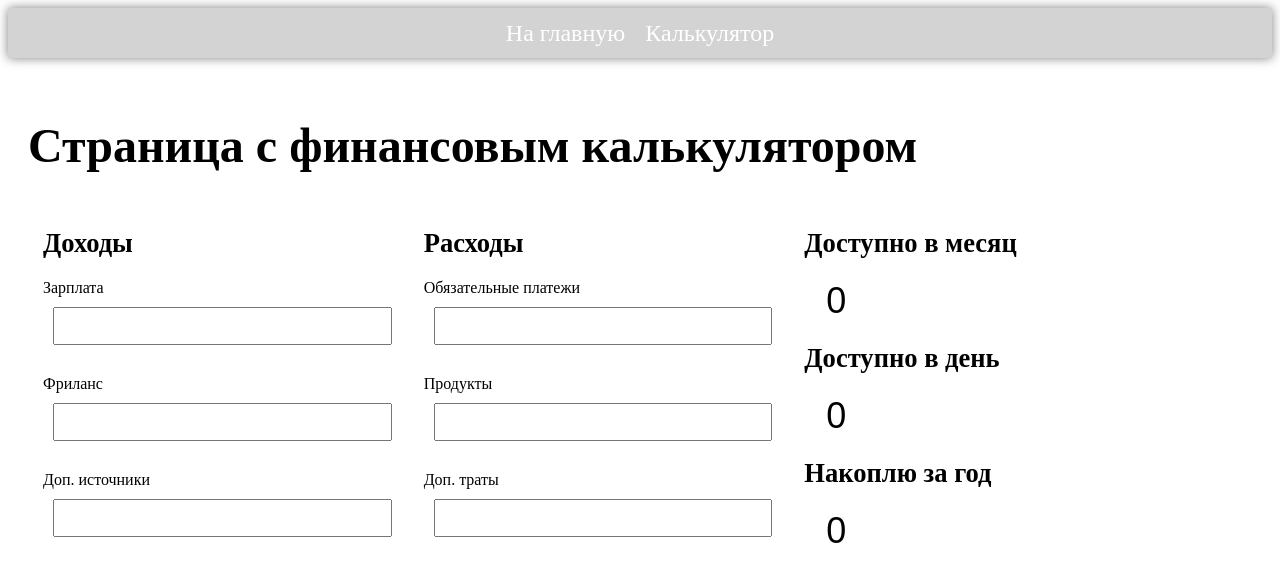
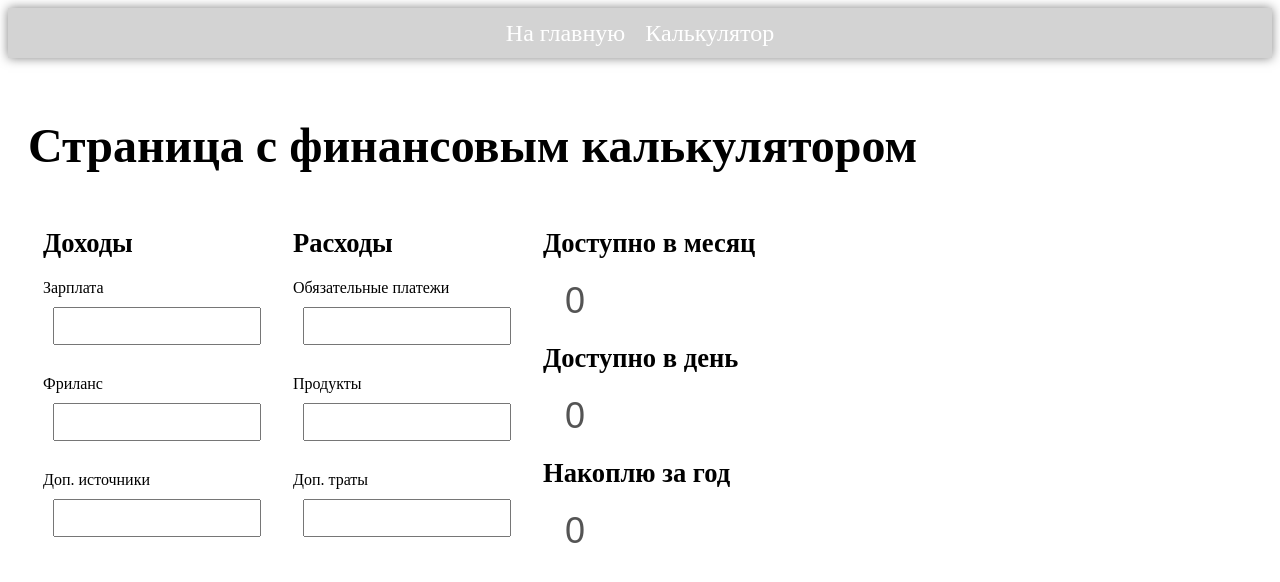
Before and after one commit to igitlog/Nuxt-project, a Nuxt app: page /financeCalculator in a window 1280 px wide. Shown: the top 582 px of the page. Built offline with nearby package versions, Linux system fonts and the light colour scheme.

Commit message:
Add first calculate functional

```diff
--- a/components/pages/FinanceCalculator/index.vue
+++ b/components/pages/FinanceCalculator/index.vue
@@ -6,44 +6,48 @@
         <h5>Доходы</h5>
         <label>
           Зарплата
-          <input type="number" id="" class="input" />
+          <input type="number" v-model="salary" class="input" />
         </label>
         <label>
           Фриланс
-          <input type="number" id="" class="input" />
+          <input type="number" v-model="freelance" class="input" />
         </label>
         <label>
           Доп. источники
-          <input type="number" id="" class="input" />
+          <input type="number" v-model="dopFinance" class="input" />
         </label>
       </div>
       <div class="inputBLock">
         <h5>Расходы</h5>
         <label>
           Обязательные платежи
-          <input type="number" id="" class="input" />
+          <input type="number" v-model="payments" class="input" />
         </label>
         <label>
           Продукты
-          <input type="number" id="" class="input" />
+          <input type="number" v-model="products" class="input" />
         </label>
         <label>
           Доп. траты
-          <input type="number" id="" class="input" />
+          <input type="number" v-model="dopPayments" class="input" />
         </label>
       </div>
       <div class="inputBLockTotal">
         <div class="total">
           <h5>Доступно в месяц</h5>
-          <input class="total-input" type="number" value="0" id="total-month" />
+          <input class="total-input" type="number" disabled value="totalMonthCalc" v-model="totalMonth"/>
+          <span class="hidden">{{totalMonthCalc}}</span>
         </div>
         <div class="total">
           <h5>Доступно в день</h5>
-          <input class="total-input" type="number" value="0" id="total-day" />
+          <input class="total-input" type="number" disabled value="totalDayCalc" v-model="totalDay" />
+          <span class="hidden">{{totalDayCalc}}</span>
         </div>
         <div class="total">
           <h5>Накоплю за год</h5>
-          <input class="total-input" type="number" value="0" id="kopilka" />
+          <input class="total-input" type="number" disabled value="kopilkaCalc" v-model="kopilka" />
+          <span class="hidden">{{kopilkaCalc}}</span>
+
         </div>
       </div>
     </div>
@@ -52,16 +56,57 @@
 
 <script lang="ts">
 import Vue from "vue";
-
-export default Vue.extend({});
+export default Vue.extend({
+  data() {
+    return {
+      salary: '' as any,
+      freelance: '' as any,
+      dopFinance: '' as any,
+      payments: '' as any,
+      products: '' as any,
+      dopPayments: '' as any,
+      totalMonth: 0,
+      totalDay: 0,
+      kopilka: 0,
+    };
+  },
+  computed: {
+    totalMonthCalc(): any {
+      const salary = Number(this.salary) + Number(this.freelance) + Number(this.dopFinance)
+      const payment = Number(this.payments) + Number(this.products) + Number(this.dopPayments)
+      if (salary || payment) {
+        return this.totalMonth = salary - payment
+      }
+      return this.totalMonth = 0
+    },
+    totalDayCalc(): any {
+      const day = Math.round(this.totalMonth / 30)
+        return this.totalDay = day
+    },
+    kopilkaCalc(): any {
+      const year = Math.round(this.totalMonth * 12)
+        return this.kopilka = year
+    }
+  },
+});
 </script>
 
 <style scoped>
 .input {
   width: 100%;
 }
+input[type=number]::-webkit-inner-spin-button,
+input[type=number]::-webkit-outer-spin-button {
+-webkit-appearance: none; margin:0;}
+.hidden {
+  display: none;
+}
 .total-input {
+  background: #ffffff;
   width: 100%;
+}
+.total {
+  max-width: 250px;
 }
 .container {
   padding: 20px;
@@ -73,6 +118,8 @@ export default Vue.extend({});
 .inputBLock {
   padding: 15px;
   margin-right: 20px;
+  max-width: 200px;
+
 }
 .inputBLock input {
   margin: 10px;
@@ -98,4 +145,5 @@ h5 {
   outline: 0;
   font-size: 36px;
 }
+
 </style>
```
